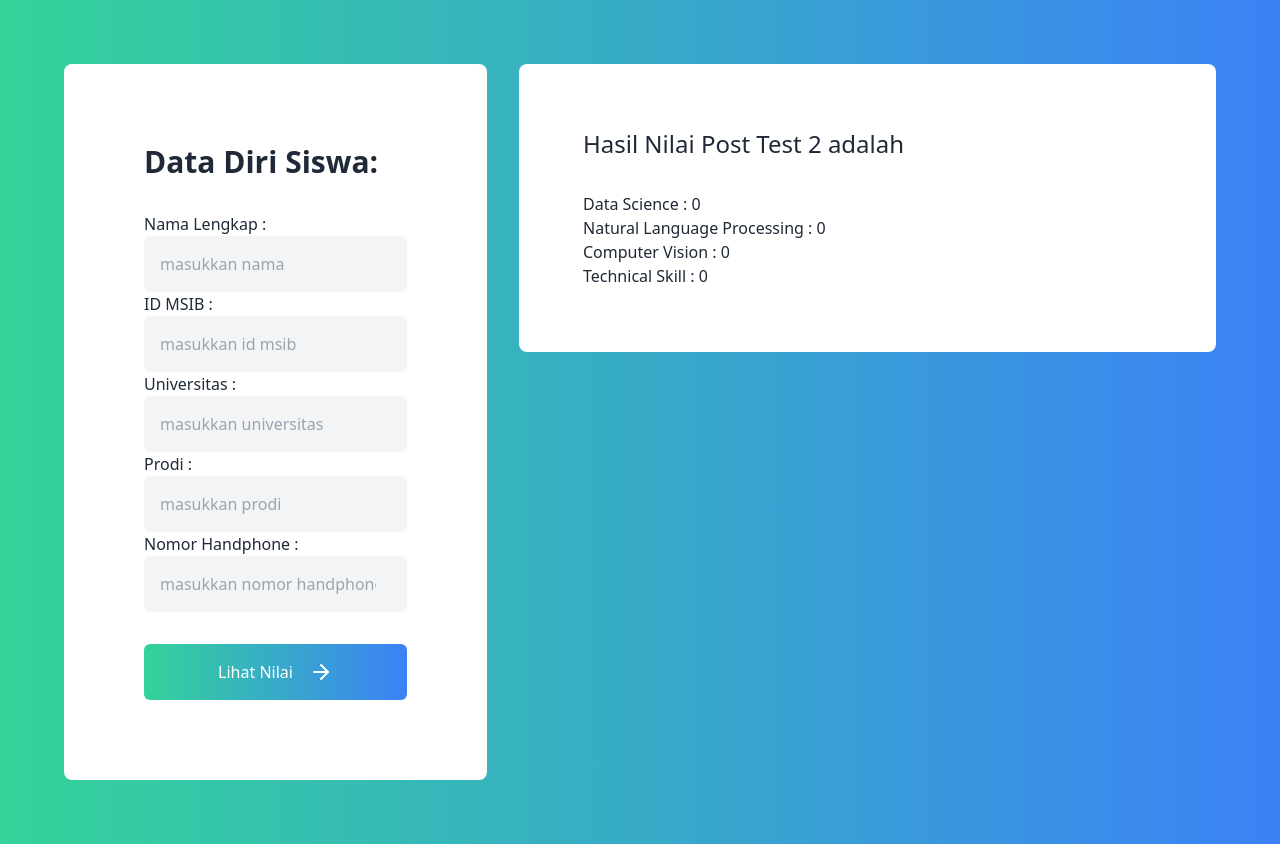
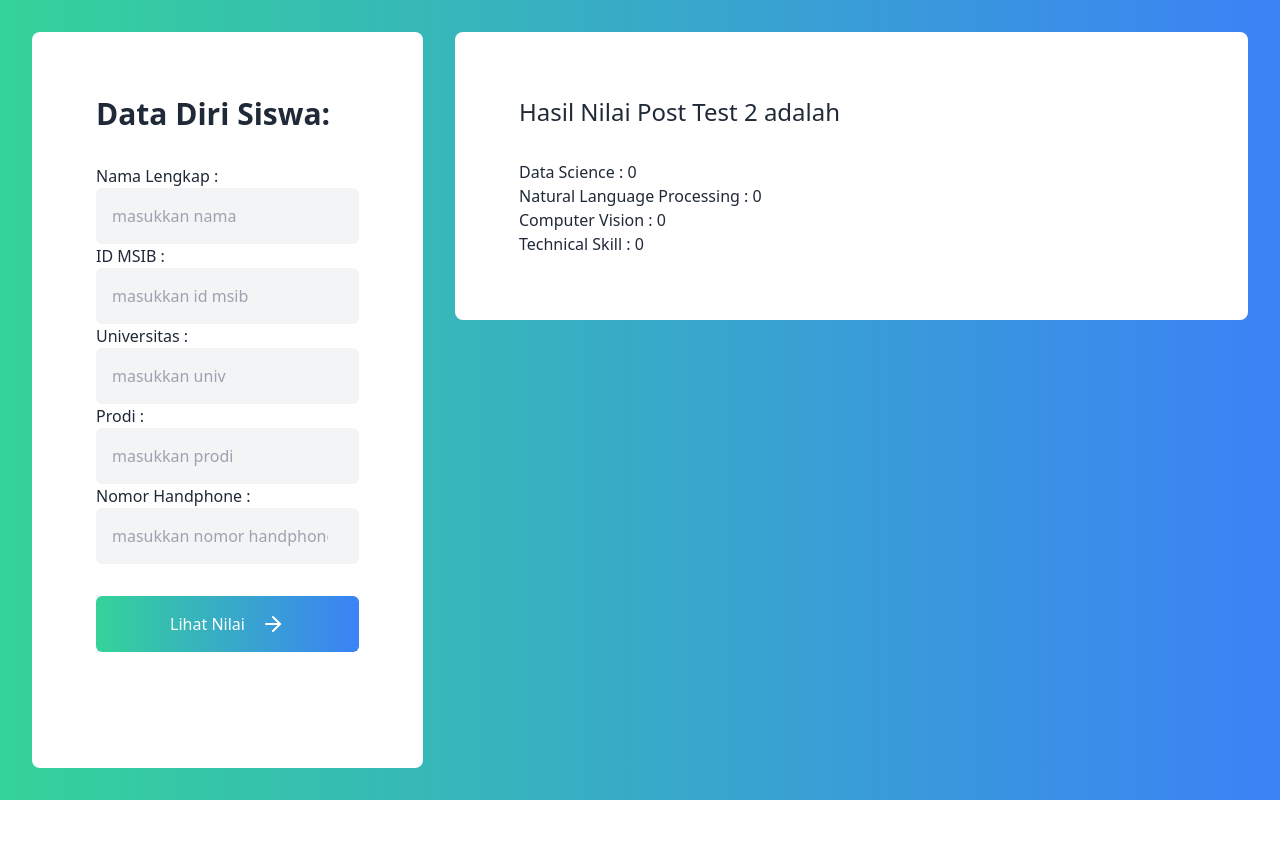
Before and after one commit to afrizalmeka/aplikasi-cek-nilai-post-test, a Flask app: page / in a window 1280 px wide. After the commit the page ends 800 px from the top, so only its background shows below. Run offline with Flask 2, Linux system fonts and the light colour scheme.

Commit message:
versi beta 2.3

```diff
--- a/templates/index.html
+++ b/templates/index.html
@@ -15,7 +15,7 @@
             flex flex-col
             justify-between
             item-center
-            p-16
+            p-8
             min-h-screen
             bg-gradient-to-r
             from-green-400
@@ -24,7 +24,7 @@
             md:flex-row
         "
     >
-        <main class="bg-white p-20 rounded-lg">
+        <main class="bg-white p-16 rounded-lg">
             <h1 class="text-3xl font-bold mb-8">
                 Data Diri Siswa:
             </h1>
@@ -63,7 +63,7 @@
                     class="p-4 bg-gray-100 rounded-md"
                     id="univ"
                     name="univ"
-                    placeholder="masukkan universitas"
+                    placeholder="masukkan univ"
                     required="required"
                     value="{{ univ }}"
                 >
```
